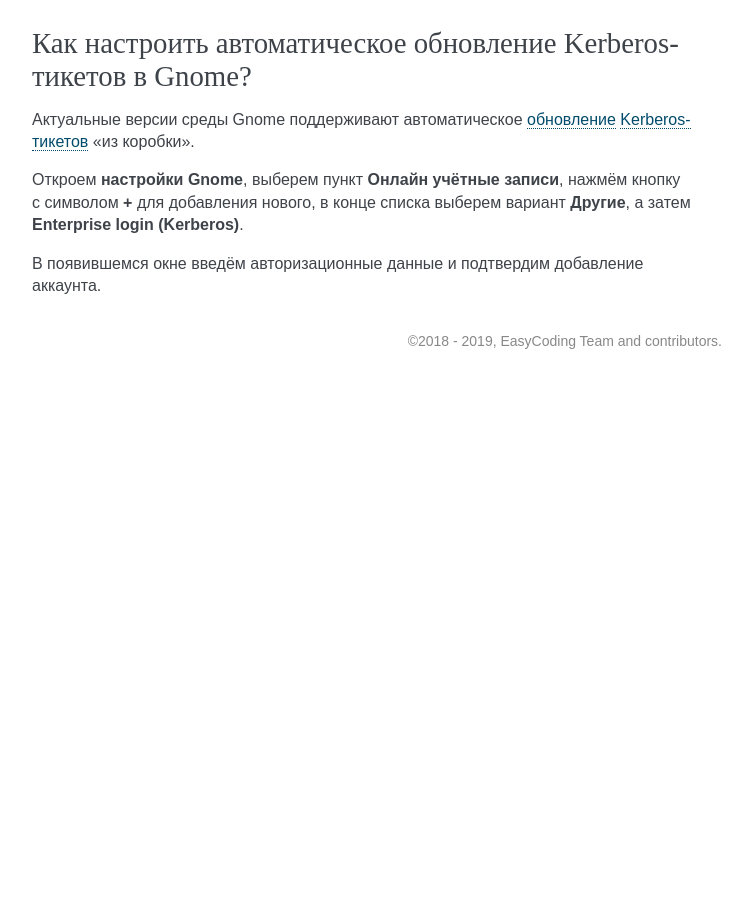
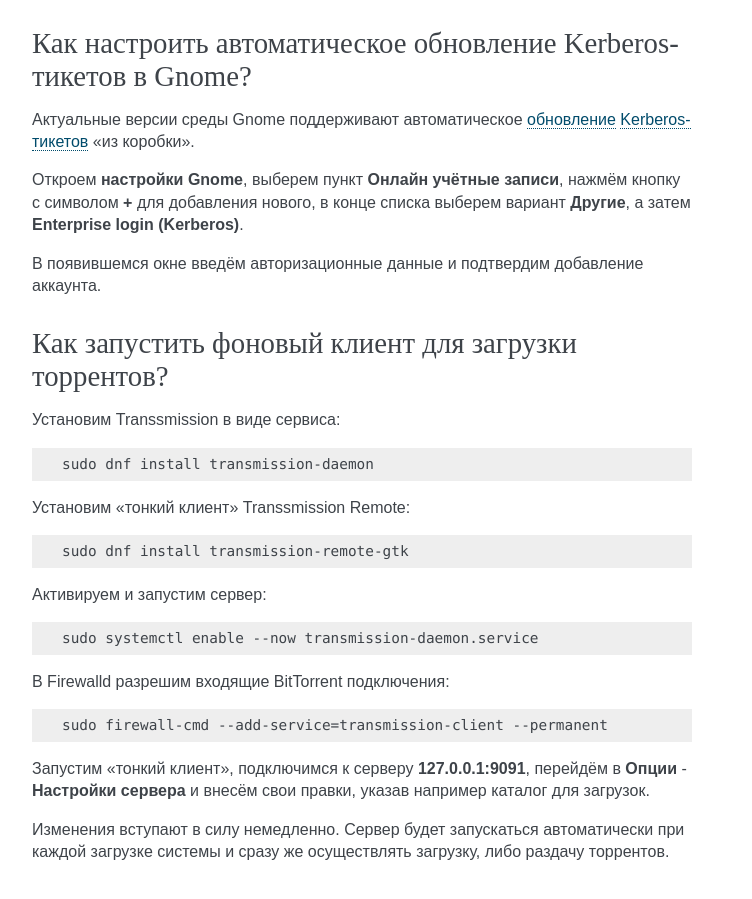
Before and after one commit to RussianFedora/FAQ, a Sphinx documentation site: the page built from source/using-applications.rst, in a window 1280 px wide and 900 px high, scrolled down 11797 px. Shown: the whole window, without its empty margins (388-1140 px from the left). Built offline with Sphinx 7.4.7, drawn with Linux system fonts in a browser that asks for light colours; before the commit the page ends 12176 px from its top, so only the background shows below that; some of the changed text lies outside the part shown.

Commit message:
Added question about using Transmission as service.

```diff
--- a/source/using-applications.rst
+++ b/source/using-applications.rst
@@ -631,3 +631,37 @@
 Откроем **настройки Gnome**, выберем пункт **Онлайн учётные записи**, нажмём кнопку с символом **+** для добавления нового, в конце списка выберем вариант **Другие**, а затем **Enterprise login (Kerberos)**.
 
 В появившемся окне введём авторизационные данные и подтвердим добавление аккаунта.
+
+.. index:: torrent, download, transmission, server
+.. _transmission-server:
+
+Как запустить фоновый клиент для загрузки торрентов?
+=======================================================
+
+Установим Transsmission в виде сервиса:
+
+.. code-block:: text
+
+    sudo dnf install transmission-daemon
+
+Установим "тонкий клиент" Transsmission Remote:
+
+.. code-block:: text
+
+    sudo dnf install transmission-remote-gtk
+
+Активируем и запустим сервер:
+
+.. code-block:: text
+
+    sudo systemctl enable --now transmission-daemon.service
+
+В Firewalld разрешим входящие BitTorrent подключения:
+
+.. code-block:: text
+
+    sudo firewall-cmd --add-service=transmission-client --permanent
+
+Запустим "тонкий клиент", подключимся к серверу **127.0.0.1:9091**, перейдём в **Опции** - **Настройки сервера** и внесём свои правки, указав например каталог для загрузок.
+
+Изменения вступают в силу немедленно. Сервер будет запускаться автоматически при каждой загрузке системы и сразу же осуществлять загрузку, либо раздачу торрентов.
```
